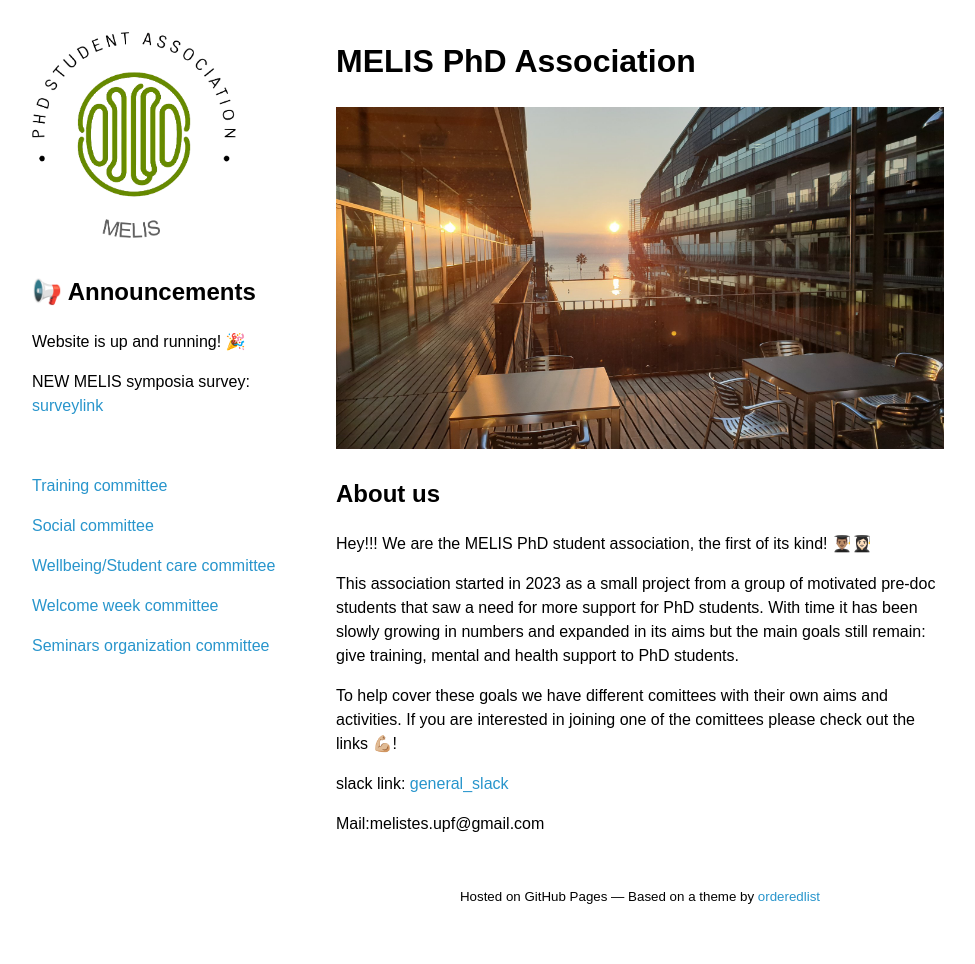
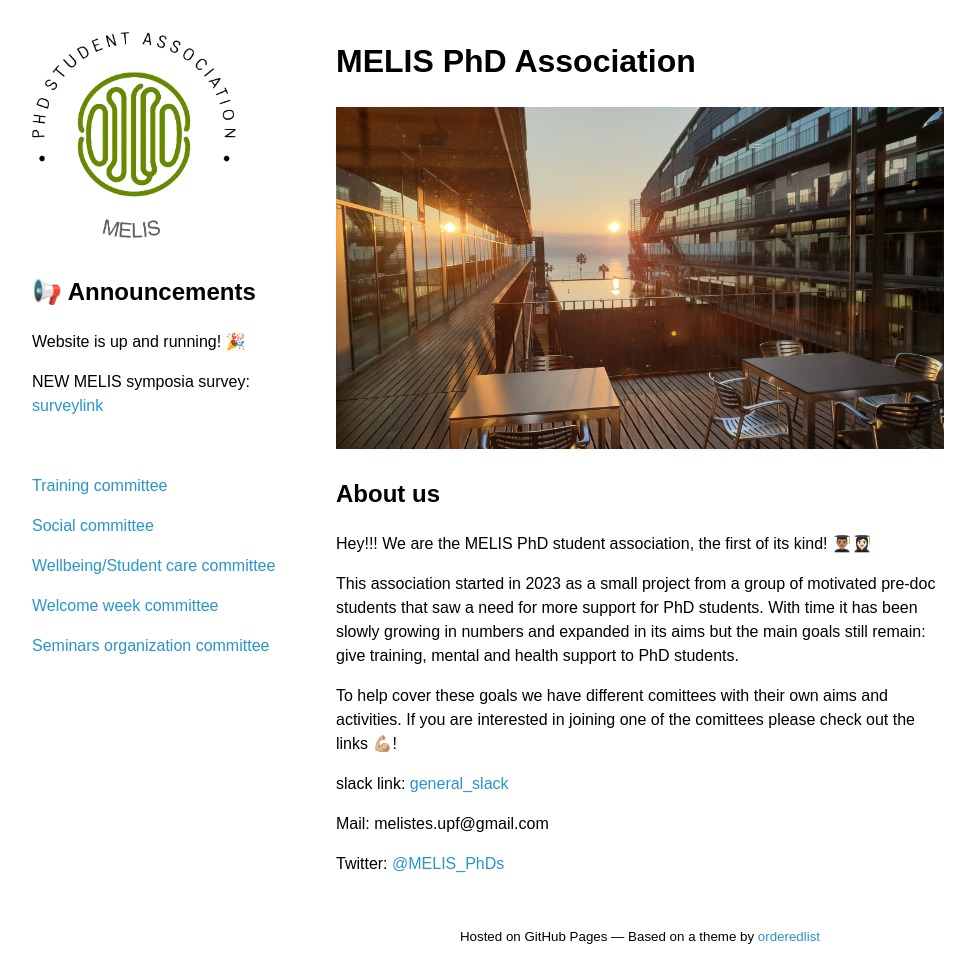
Before and after one commit to melisphdassociation/melisphdassociation.github.io, a Jekyll site: the page built from index.md, in a window 1280 px wide. Shown: the whole page, without its empty margins (0-975 px from the left). Built offline with Jekyll 4.4.1, drawn with Linux system fonts in a browser that asks for light colours; our own code applies the rules of GitHub Pages for plain Markdown files; the repository's description, which GitHub fills in, is left out; before the commit the page ends 924 px from its top, so only the background shows below that.

Commit message:
Update index.md

```diff
--- a/index.md
+++ b/index.md
@@ -14,4 +14,6 @@ To help cover these goals we have different comittees with their own aims and ac
 slack link: [general_slack](https://melis-phd.slack.com/archives/C05DPSV6UKV)
 
 
-Mail:melistes.upf@gmail.com
+Mail: melistes.upf@gmail.com
+
+Twitter: [@MELIS_PhDs](https://x.com/MELIS_PhDs?t=K1gucV2ml7iLRrR3NukR0g&s=08)
```
